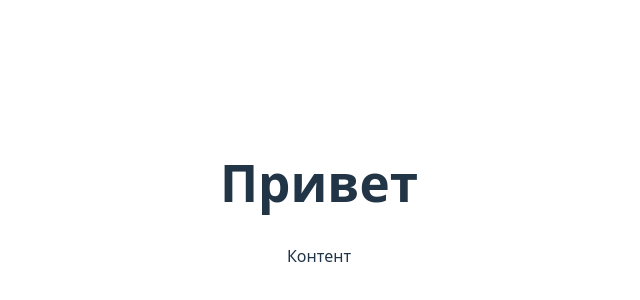
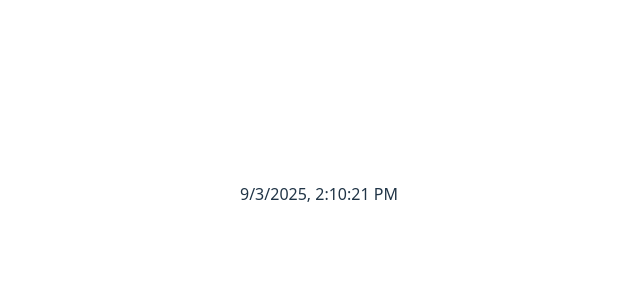
Before and after one commit to almaz-12/game-app, a Vue app: page / in a window 1280 px wide. Shown: the part 206-506 px from the top of the page, without its empty margins (321-961 px from the left). Built offline with nearby package versions, Linux system fonts and the light colour scheme.

Commit message:
первое задание

```diff
--- a/src/App.vue
+++ b/src/App.vue
@@ -1,11 +1,9 @@
 <script setup>
-let item = 1;
-let classRed = "red";
+
 </script>
 
 <template>
-  <h1>Привет</h1>
-  <main :class="`color-${classRed}`">Контент</main>
+  <p>{{ new Date().toLocaleString() }}</p>
 </template>
 
 <style scoped>
```
